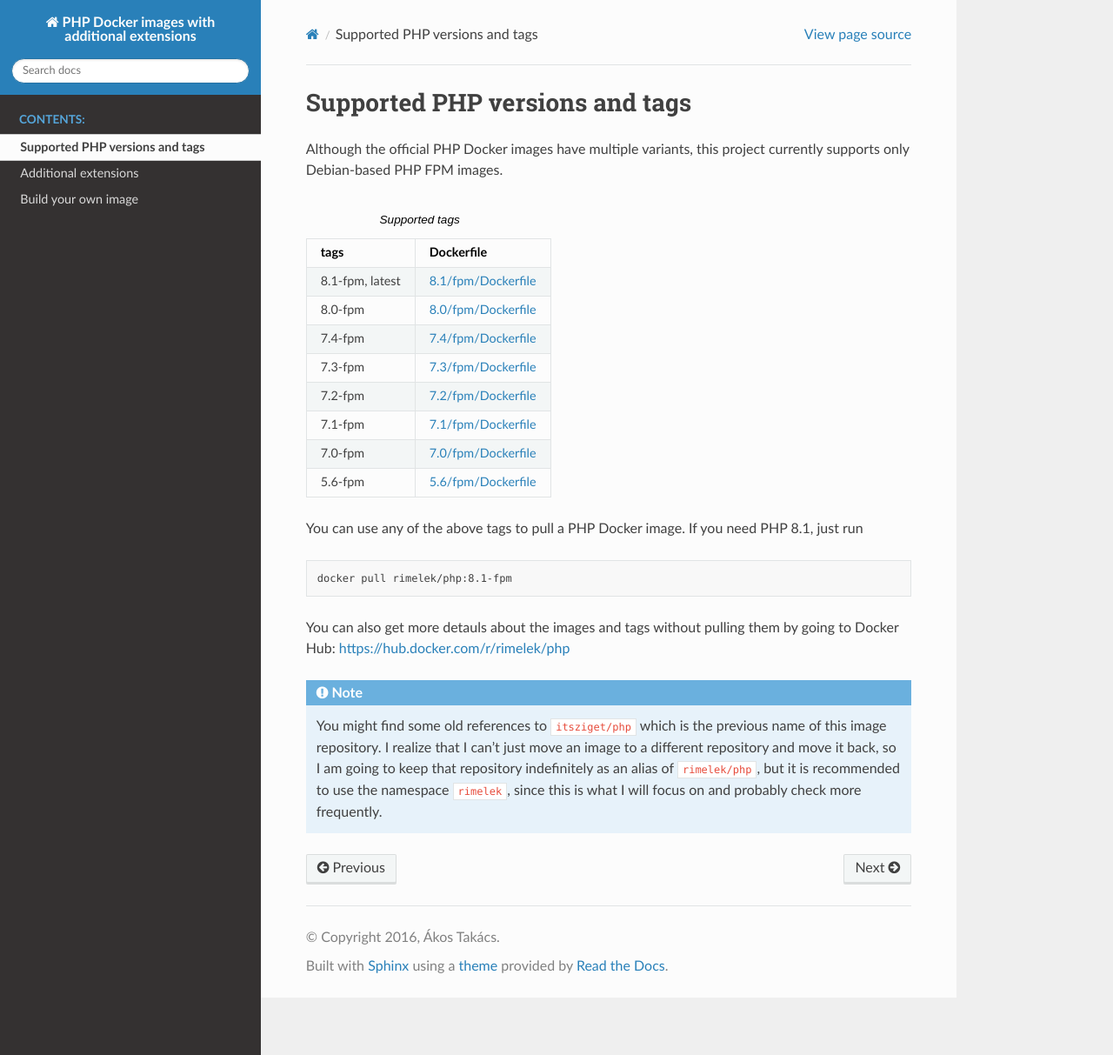
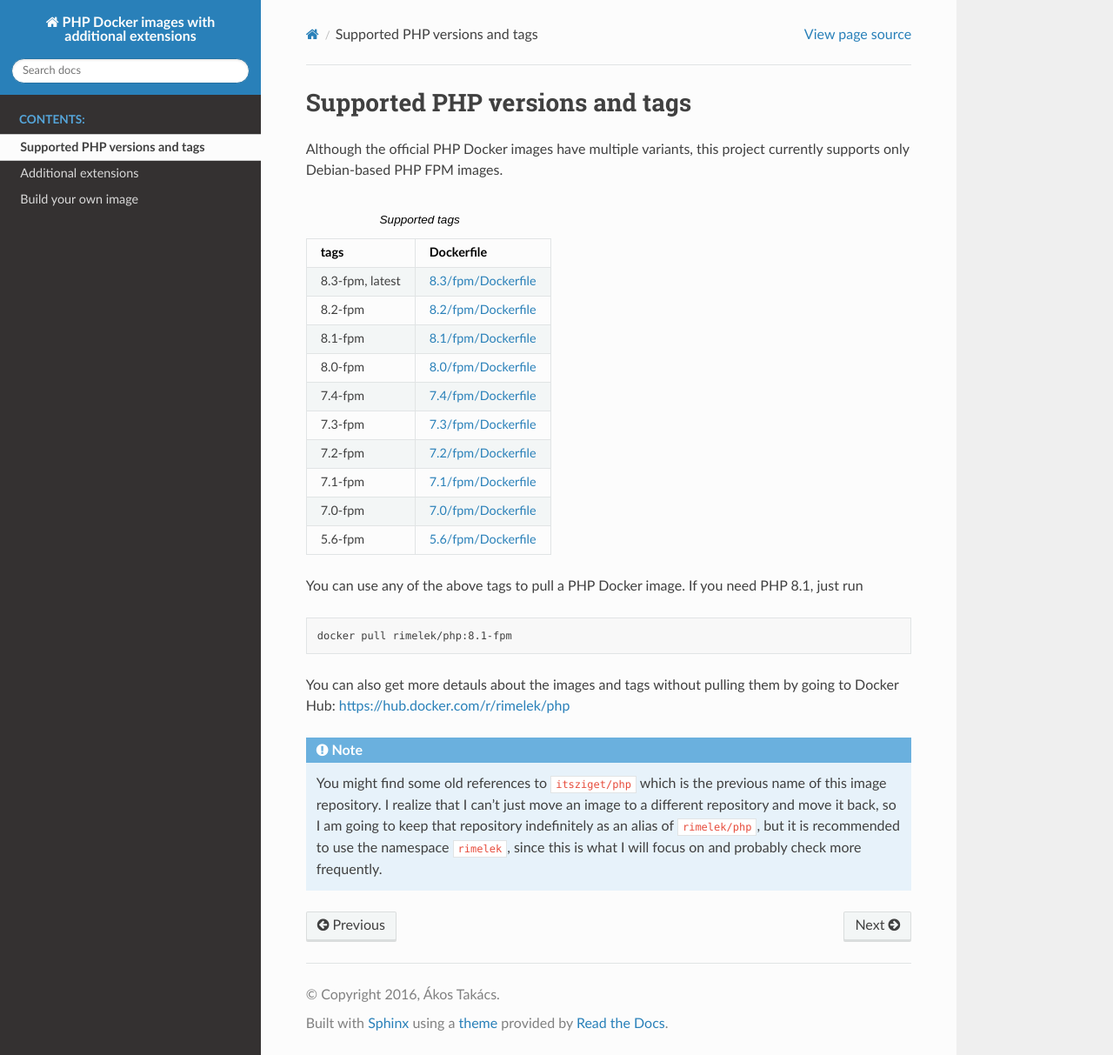
Before and after one commit to rimelek/docker-php, a Sphinx documentation site: the page built from docs/pages/supported-php-versions.rst, in a window 1280 px wide and 1213 px high. Shown: the whole window at 87% size. Built offline with Sphinx 7.4.7 and the Read the Docs theme 2.0.0, drawn with Linux system fonts in a browser that asks for light colours.

Commit message:
update supported tags in docs

```diff
--- a/docs/pages/supported-php-versions.rst
+++ b/docs/pages/supported-php-versions.rst
@@ -10,7 +10,11 @@ PHP FPM images.
 
    * - tags
      - Dockerfile
-   * - 8.1-fpm, latest
+   * - 8.3-fpm, latest
+     - `8.3/fpm/Dockerfile <https://github.com/rimelek/docker-php/blob/build/8.3/fpm/Dockerfile>`_
+   * - 8.2-fpm
+     - `8.2/fpm/Dockerfile <https://github.com/rimelek/docker-php/blob/build/8.2/fpm/Dockerfile>`_
+   * - 8.1-fpm
      - `8.1/fpm/Dockerfile <https://github.com/rimelek/docker-php/blob/build/8.1/fpm/Dockerfile>`_
    * - 8.0-fpm
      - `8.0/fpm/Dockerfile <https://github.com/rimelek/docker-php/blob/build/8.0/fpm/Dockerfile>`_
```
